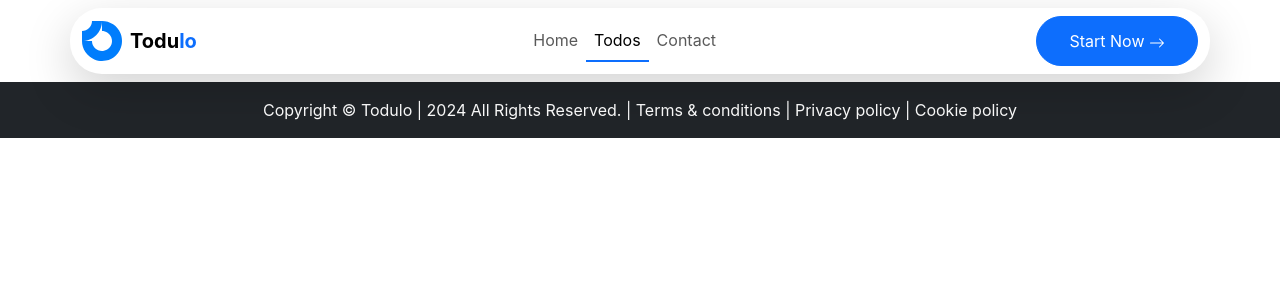
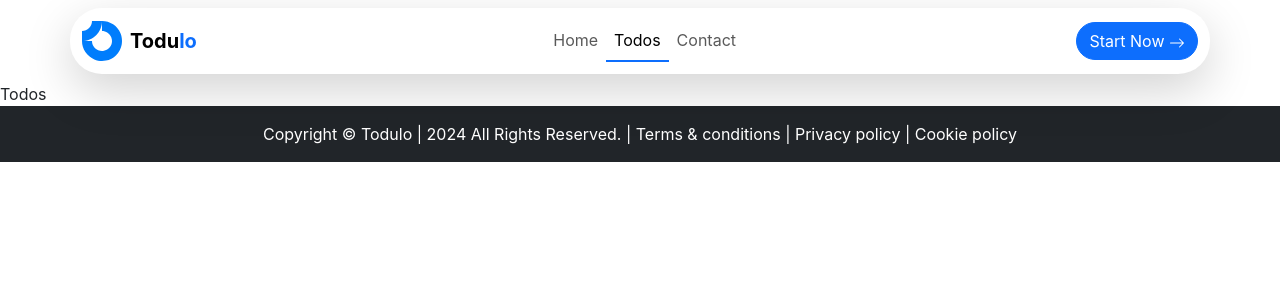
Before and after one commit to whoafridi/React-Design-Pattern, a React (Vite) app: page /todos in a window 1280 px wide. Shown: the top 300 px of the page. Built offline with nearby package versions, Linux system fonts and the light colour scheme.

Commit message:
create todos pages

```diff
--- a/src/App.jsx
+++ b/src/App.jsx
@@ -2,6 +2,7 @@ import { Route, BrowserRouter as Router, Routes } from "react-router-dom";
 import Footer from "./components/Footer";
 import Navbar from "./components/Navbar";
 import Home from "./pages/Home";
+import Todos from "./pages/Todos";
 
 const App = () => {
   return (
@@ -9,6 +10,7 @@ const App = () => {
       <Navbar />
       <Routes>
         <Route exact path="/" element={<Home />} />
+        <Route path="/todos" element={<Todos />} />
       </Routes>
       <Footer />
     </Router>
--- a/src/index.css
+++ b/src/index.css
@@ -10,11 +10,6 @@ body {
 code {
   font-family: source-code-pro, Menlo, Monaco, Consolas, "Courier New",
     monospace;
-}
-
-.btn {
-  --bs-btn-padding-x: 2rem;
-  --bs-btn-padding-y: 0.75rem;
 }
 
 .backdrop-blur-md {
--- /dev/null
+++ b/src/pages/Todos.jsx
@@ -0,0 +1,5 @@
+const Todos = () => {
+  return <div>Todos</div>;
+};
+
+export default Todos;
```
Also changed, not shown: public/favico.svg.
